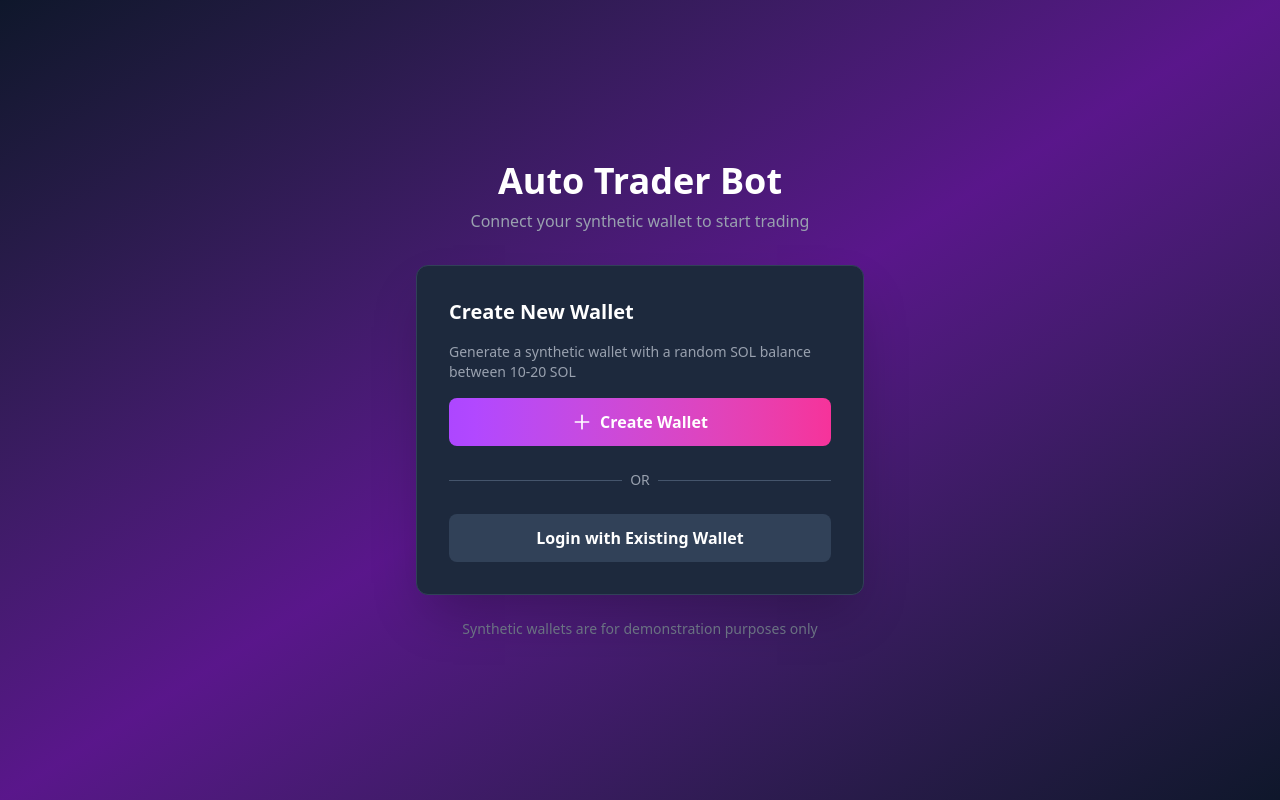
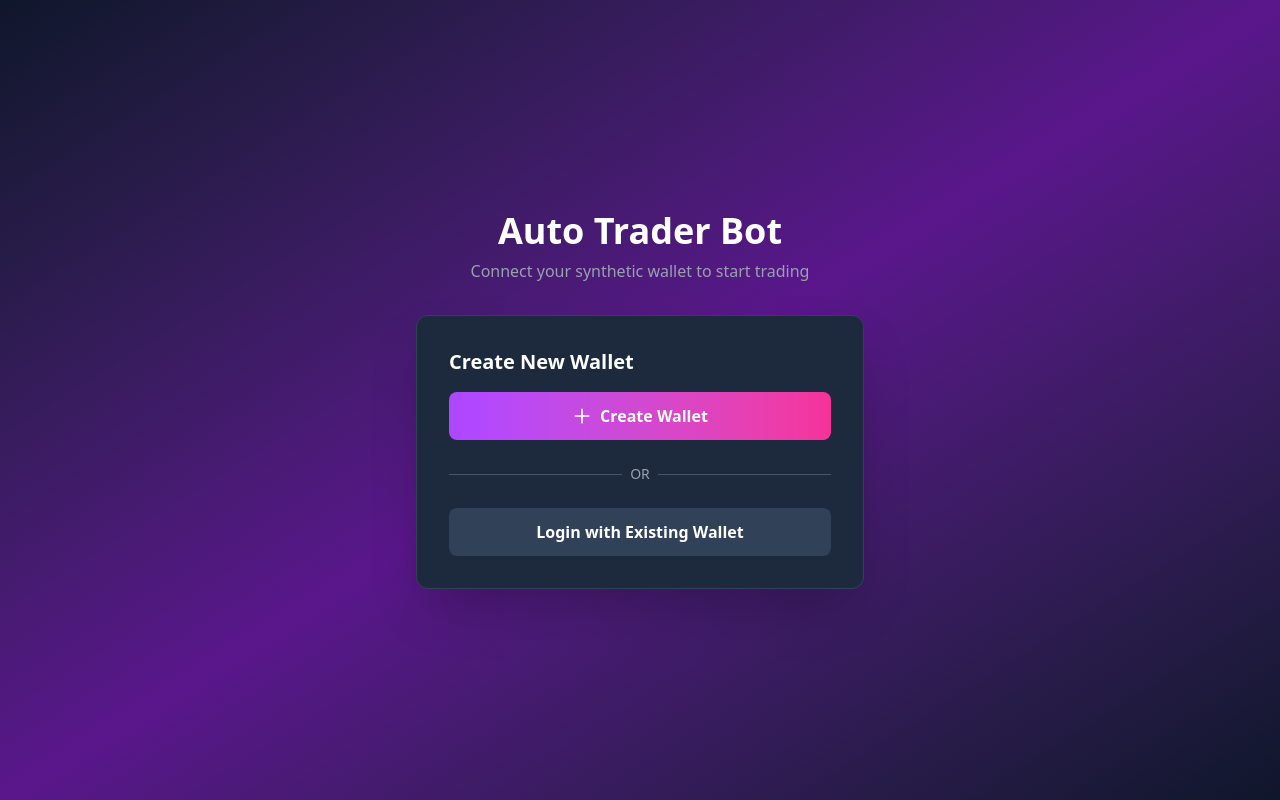
Before and after one commit to MoonCraze/auto_trader, a React (Vite) app in the folder bot-ui-ts/: page / in a window 1280 px wide. Built offline with nearby package versions, Linux system fonts and the light colour scheme.

Commit message:
feat: Update Login component to hide synthetic wallet instructions and enable sentiment analysis in WebSocket server

```diff
--- a/bot-ui-ts/src/components/Login.tsx
+++ b/bot-ui-ts/src/components/Login.tsx
@@ -56,9 +56,9 @@
               {/* Register Section */}
               <div className="mb-6">
                 <h2 className="text-xl font-semibold text-white mb-4">Create New Wallet</h2>
-                <p className="text-gray-400 text-sm mb-4">
+                {/* <p className="text-gray-400 text-sm mb-4">
                   Generate a synthetic wallet with a random SOL balance between 10-20 SOL
-                </p>
+                </p> */}
                 <button
                   onClick={handleRegister}
                   disabled={isLoading}
@@ -161,9 +161,9 @@
         </div>
 
         {/* Footer */}
-        <p className="text-center text-gray-500 text-sm mt-6">
+        {/* <p className="text-center text-gray-500 text-sm mt-6">
           Synthetic wallets are for demonstration purposes only
-        </p>
+        </p> */}
       </div>
     </div>
   );
```
Also changed, not shown: 1 other file (tests, documents, lock files or other folders).
